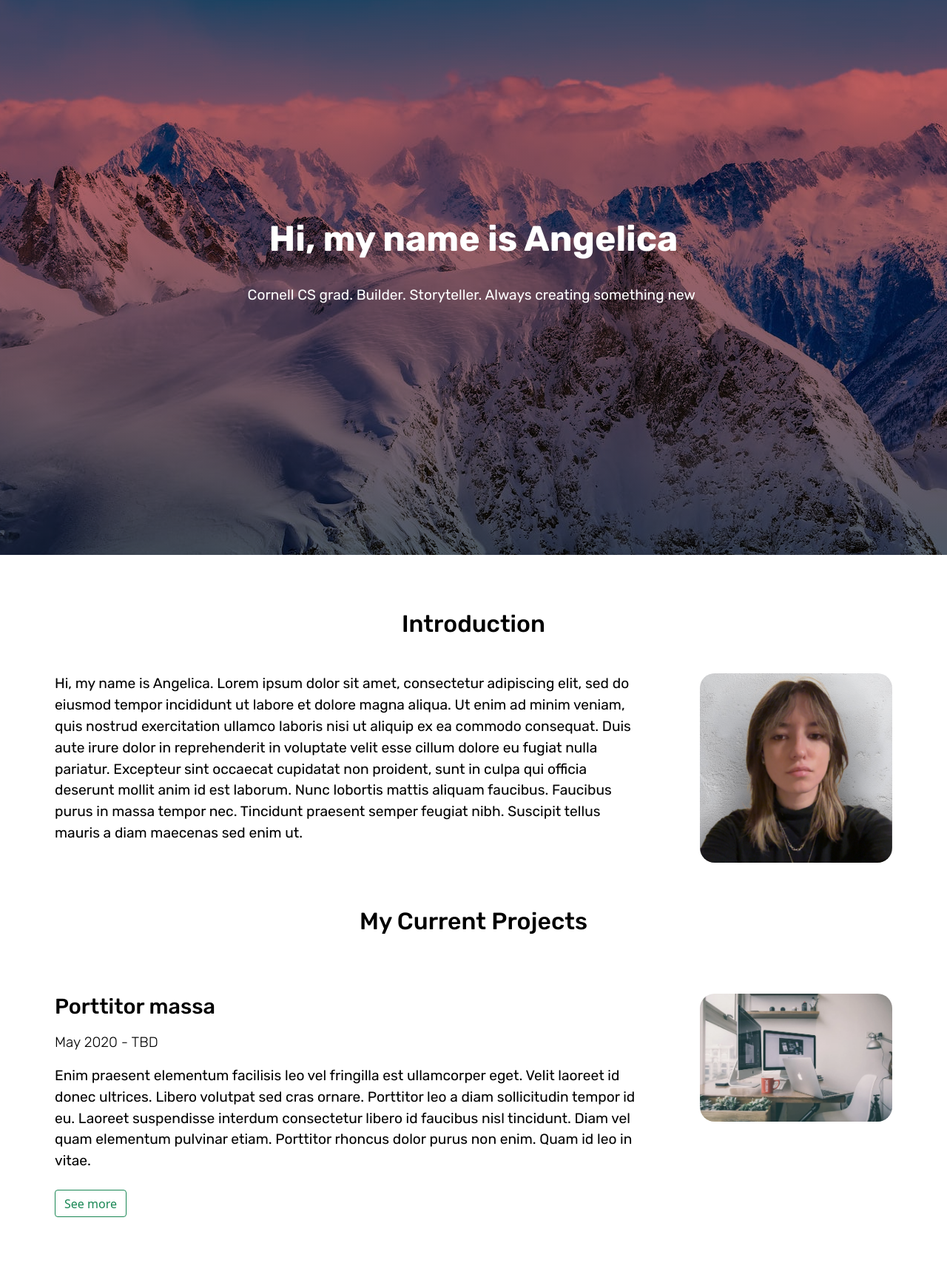
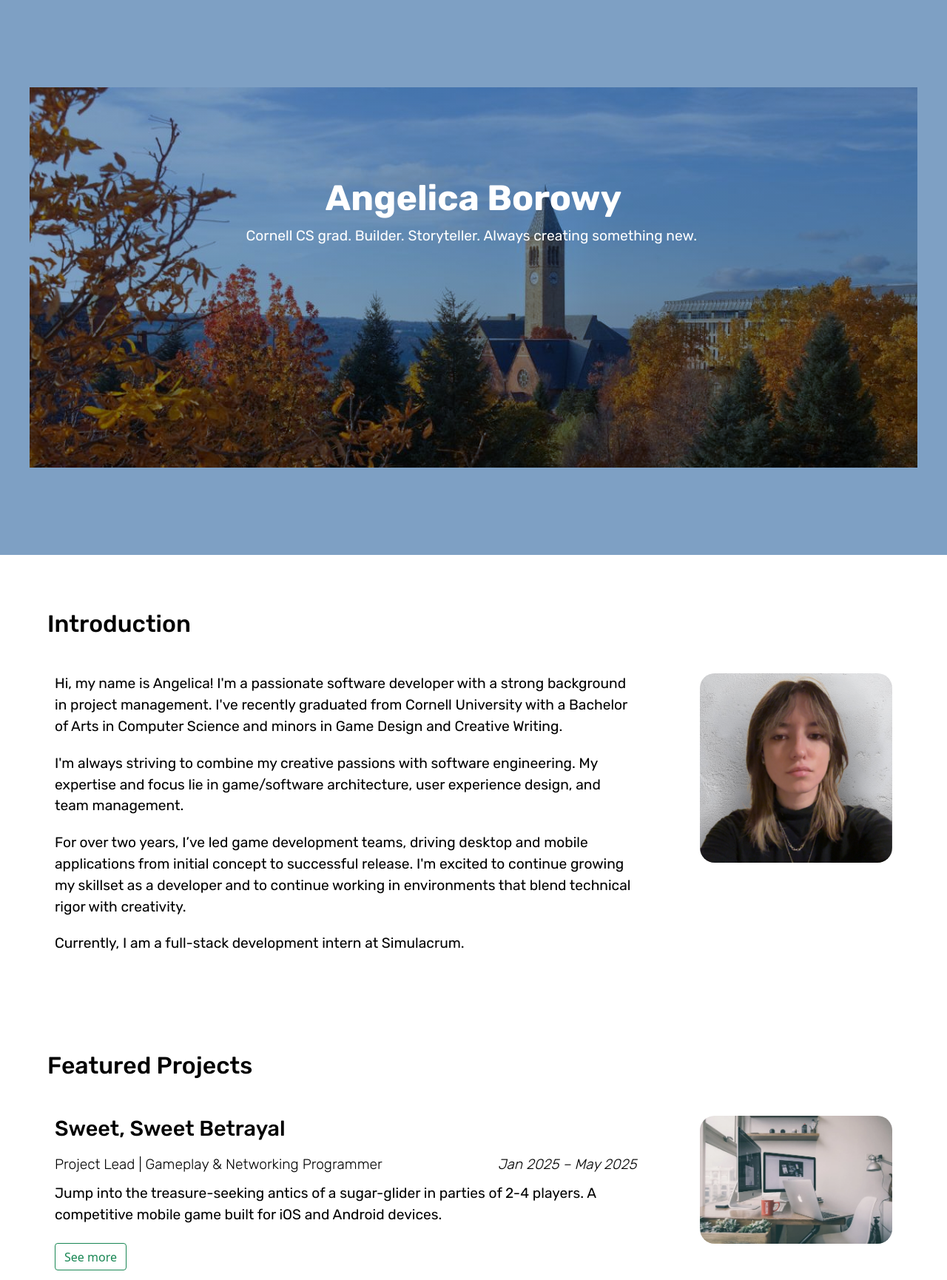
Before and after one commit to angelicab303/Portfolio, a plain HTML site: page index.html in a window 1280 px wide. Shown: the top 1730 px of the page at 74% size. Drawn offline with nearby package versions, Linux system fonts and the light colour scheme.

Commit message:
Website changes

```diff
--- a/index.html
+++ b/index.html
@@ -20,31 +20,42 @@
       <center>
 
         <div class="" style="height: 750px;">
-          <h1 style="padding-top: 230px; color: white;">Hi, my name is Angelica</h1>
-          <p style="padding-top: 25px; color: white;" id="app"></p>
+          <h1 style="padding-top: 175px; color: white;">Angelica Borowy</h1>
+          <p style="padding-top: -10px; color: white;" id="app"></p>
         </div>
 
-        <h2 style="padding-bottom: 10px; padding-top: 10px;">Introduction</h2>
+        <h2 style="padding-bottom: 10px; padding-top: 10px; text-align: left;">Introduction</h2>
 
         <!-- Introduction -->
-        <div class="flex-container-reverse" style="padding-bottom: 50px; padding-top: 20px;">
+        <div class="flex-container-reverse" style="padding-bottom: 100px; padding-top: 20px;">
           <div class="big-container-left" style="">
             <!-- <p class="time-text">Fun fact: Lorem ipsum dolor sit amet, consectetur adipiscing elit, sed do eiusmod tempor incididunt ut labore et dolore magna aliqua. </p> -->
-            <p style="padding-bottom: 5px;">Hi, my name is Angelica. Lorem ipsum dolor sit amet, consectetur adipiscing elit, sed do eiusmod tempor incididunt ut labore et dolore magna aliqua. Ut enim ad minim veniam, quis nostrud exercitation ullamco laboris nisi ut aliquip ex ea commodo consequat. Duis aute irure dolor in reprehenderit in voluptate velit esse cillum dolore eu fugiat nulla pariatur. Excepteur sint occaecat cupidatat non proident, sunt in culpa qui officia deserunt mollit anim id est laborum. Nunc lobortis mattis aliquam faucibus. Faucibus purus in massa tempor nec. Tincidunt praesent semper feugiat nibh. Suscipit tellus mauris a diam maecenas sed enim ut.</p>
+            <p style="padding-bottom: 5px;">Hi, my name is Angelica! I'm a passionate software developer with a strong background in project management. I've recently graduated from Cornell University with a Bachelor of Arts in Computer Science and minors in Game Design and Creative Writing. </p>
+            <p style="padding-bottom: 5px;"> I'm always striving to combine my creative passions with software engineering. My expertise and focus lie in game/software architecture, user experience design, and team management. </p>
+            <p style="padding-bottom: 5px;"> For over two years, I’ve led game development teams, driving desktop and mobile applications from initial concept to successful release. I'm excited to continue growing my skillset as a developer and to continue working in environments that blend technical rigor with creativity.</p>
+            <p style="padding-bottom: 5px;"> Currently, I am a full-stack development intern at Simulacrum. </p>
+            <!-- <p style="padding-bottom: 5px;"> Over the past two years, I have gained experience leading, developing, and producing desktop and mobile games.</p> -->
           </div>
           <div class="small-container-right">
             <img src="assets/ProfessionalPic.png" class="title-image">
           </div>
         </div>
 
-        <h2 style="padding-bottom: 20px">My Current Projects</h2>
+        <h2 style="padding-bottom: 20px; text-align: left;">Featured Projects</h2>
 
         <!-- Current Project #1 -->
-        <div class="flex-container-reverse" style="padding-bottom: 50px; padding-top: 40px;">
+        <div class="flex-container-reverse" style="padding-bottom: 50px; padding-top: 10px;">
           <div class="big-container-left">
-            <h3>Porttitor massa</h3>
-            <p class="time-text">May 2020 - TBD</p> <!--Add your own dates-->
-            <p>Enim praesent elementum facilisis leo vel fringilla est ullamcorper eget. Velit laoreet id donec ultrices. Libero volutpat sed cras ornare. Porttitor leo a diam sollicitudin tempor id eu. Laoreet suspendisse interdum consectetur libero id faucibus nisl tincidunt. Diam vel quam elementum pulvinar etiam. Porttitor rhoncus dolor purus non enim. Quam id leo in vitae. </p>
+            <h3>Sweet, Sweet Betrayal</h3>
+            <!-- <p class="time-text">Project Lead & Gameplay Programmer  |   Jan 2025 - May 2025</p> Add your own dates -->
+
+            <div class="time-text" style="padding-bottom: 10px;">
+              <span class="role">Project Lead | Gameplay & Networking Programmer </span>
+              <span class="date">Jan 2025 – May 2025</span>
+            </div>
+
+
+            <p> Jump into the treasure-seeking antics of a sugar-glider in parties of 2-4 players. A competitive mobile game built for iOS and Android devices.  </p>
             <button style="padding-bottom: 5px;" type="button" class="btn btn-outline-success" id="btn1">See more</button>
           </div>
           <div class="small-container-right">
@@ -79,7 +90,7 @@
         </div>
 
         <!-- Completed projects -->
-        <h2 style="padding-bottom: 20px">My Completed Projects (recent to old)</h2>
+        <h2 style="padding-bottom: 20px">Currently Developing</h2>
 
         <!-- Completed Project #1 -->
         <div class="flex-container" style="padding-bottom: 100px; padding-top: 50px;">
@@ -250,9 +261,9 @@
         <!-- Contact me / ending section -->
         <h2 style="padding-bottom: 20px; padding-top: 80px;">Contact Me</h2>
 
-        <img src="assets/endingImage.jpeg"  class="rounded-corners" style="">
+        <!-- <img src="assets/endingImage.jpeg"  class="rounded-corners" style=""> -->
 
-        <br> <br>
+        <!-- <br> <br> -->
 
         <p style="padding-bottom: 20px;">I'd love to get in contact with you, so please feel free to reach me on any of these platforms. </p>
 
--- a/index.js
+++ b/index.js
@@ -2,12 +2,12 @@ var app = document.getElementById('app');
 
 
 var typewriter = new Typewriter(app, {
-  loop: true,
+  loop: false,
   delay: 75,
 });
 
 typewriter
-  .pauseFor(1000)
+  // .pauseFor(500)
   .typeString('Cornell CS grad. Builder. Storyteller. Always creating something new.') //Add your own tagline
   .pauseFor(3000)
   .start()
@@ -18,16 +18,22 @@ var granimInstance = new Granim({
     direction: 'top-bottom',
     isPausedWhenNotInView: true,
     image : {
-        source: 'assets/snow.jpg', //change image for intro section if desired
+        source: 'assets/CornellBackdrop.jpg', //change image for intro section if desired
         blendingMode: 'multiply',
     },
     states : {
         "default-state": {
+            // gradients: [
+            //     ['#29323c', '#485563'],
+            //     ['#FF6B6B', '#556270'],
+            //     ['#80d3fe', '#7ea0c4'],
+            //     ['#f0ab51', '#eceba3']
+            // ],
             gradients: [
-                ['#29323c', '#485563'],
-                ['#FF6B6B', '#556270'],
-                ['#80d3fe', '#7ea0c4'],
-                ['#f0ab51', '#eceba3']
+                [
+                  // '#556270'
+                  '#7ea0c4'
+                ]
             ],
             transitionSpeed: 8000
         }
--- a/styles.css
+++ b/styles.css
@@ -158,6 +158,16 @@ ul {
   text-align: left;
 }
 
+.time-text {
+  display: flex;
+  justify-content: space-between; /* pushes left and right */
+  align-items: center;           /* keeps them vertically aligned */
+}
+
+.date {
+  font-style: italic; /* optional */
+}
+
 /* Contact me section */
 
 .fa {
```
Also changed, not shown: assets/CornellBackdrop.jpg (added).
